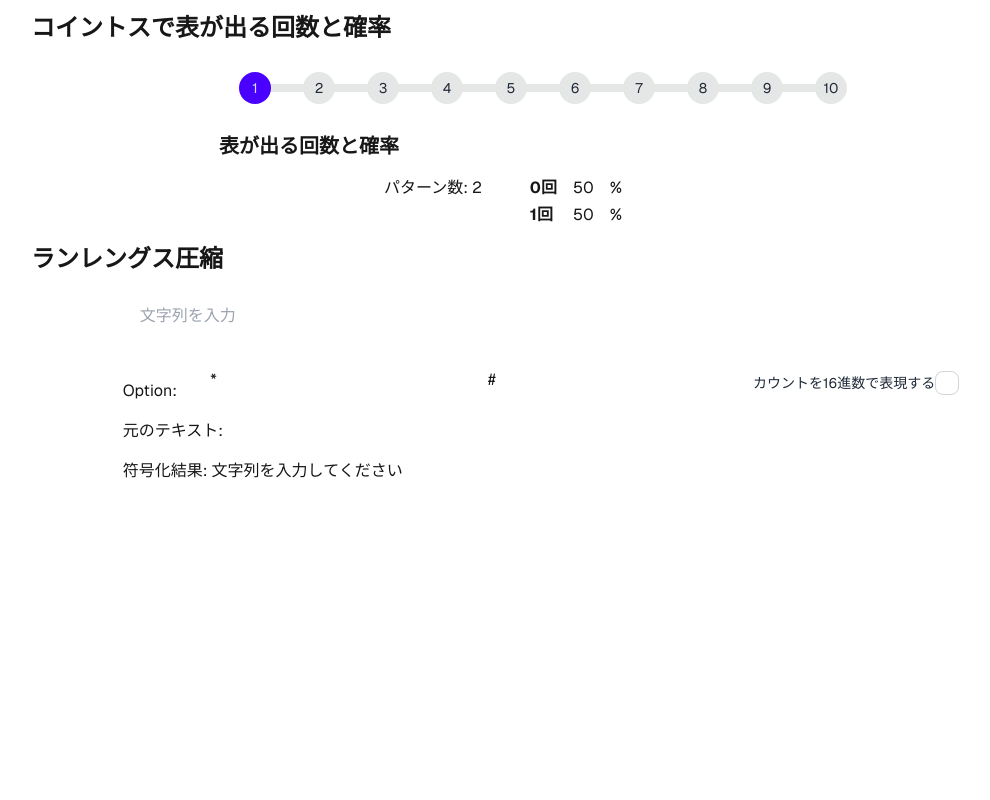
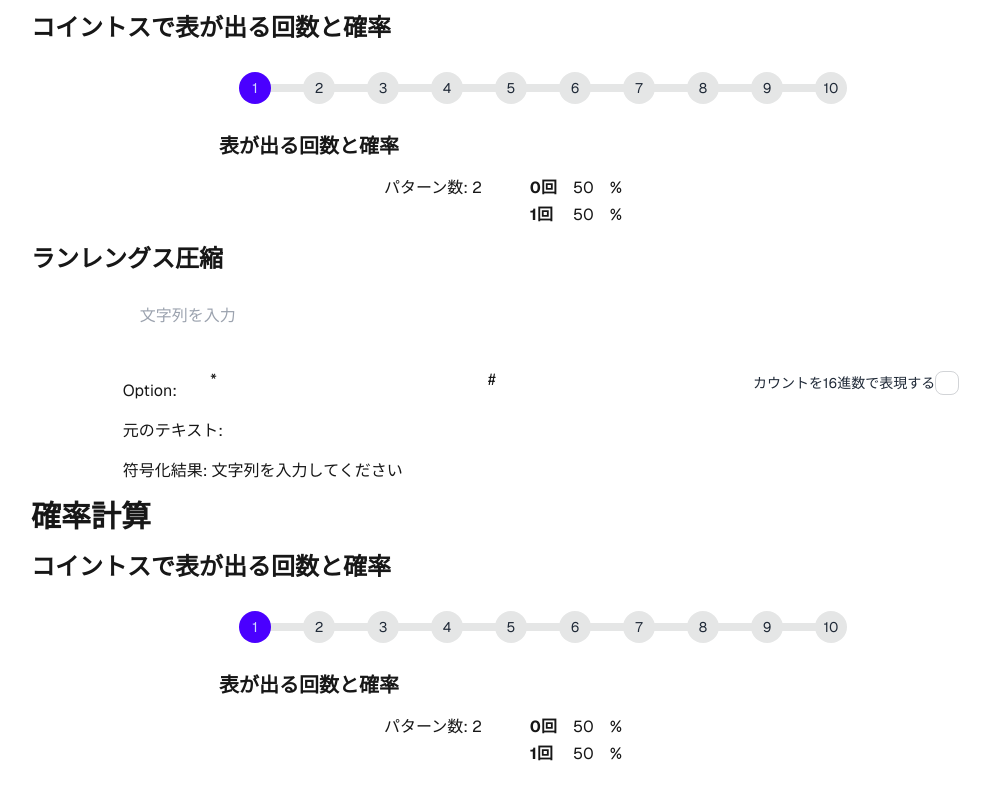
Before and after one commit to mieze018/learn-and-understand, a Next.js app: page / in a window 1280 px wide. Shown: the part 584-1384 px from the top of the page, without its empty margins (97-1087 px from the left). Before the commit the page ends 1231 px from the top, so only its background shows below. Built offline with nearby package versions, Linux system fonts and the light colour scheme.

Commit message:
fix: 確率計算を別ブロックに移動

```diff
--- a/src/app/page.tsx
+++ b/src/app/page.tsx
@@ -11,6 +11,8 @@ export default function Home() {
           <BinarySearch />
           <CoinToss />
           <RunLengthEncoding />
+          <H1>確率計算</H1>
+          <CoinToss />
         </section>
       </main>
       <footer className="row-start-3 flex gap-6 flex-wrap items-center justify-center"></footer>
```
